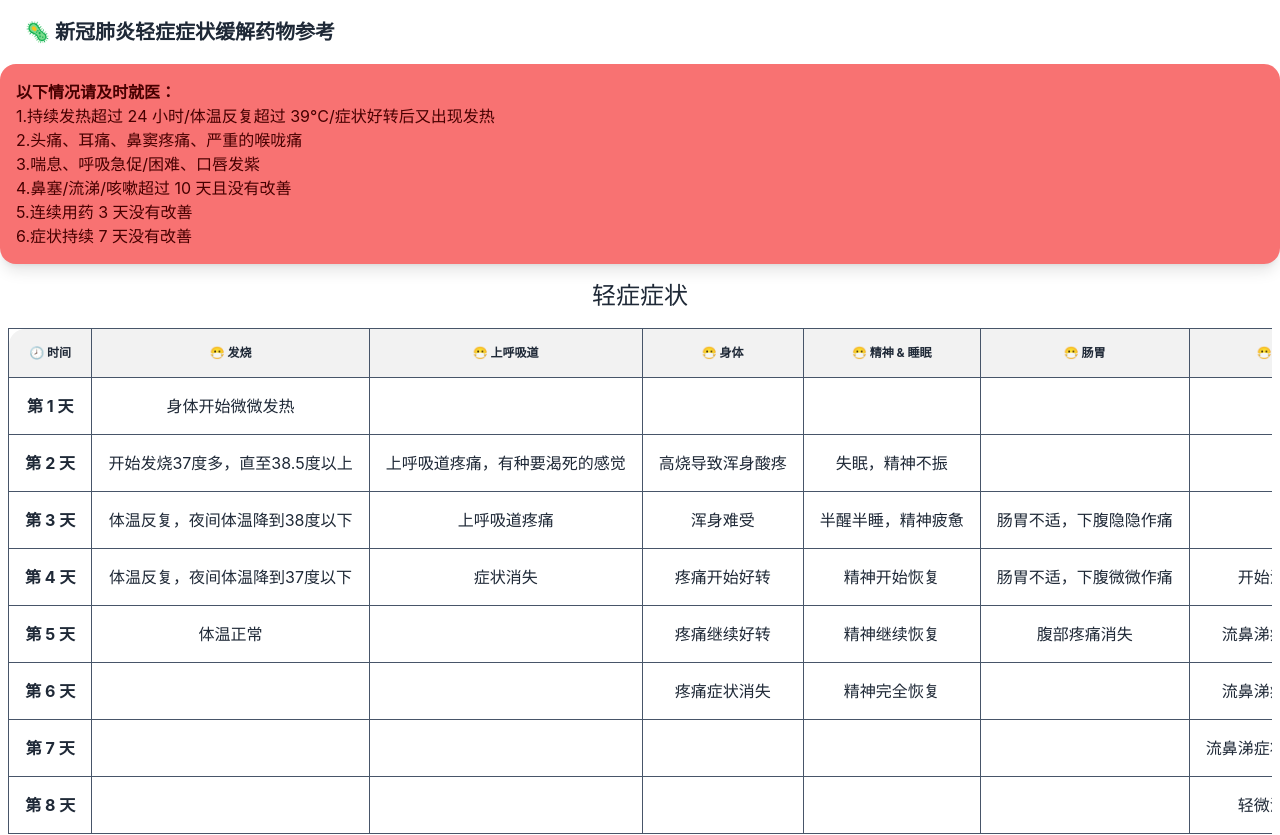
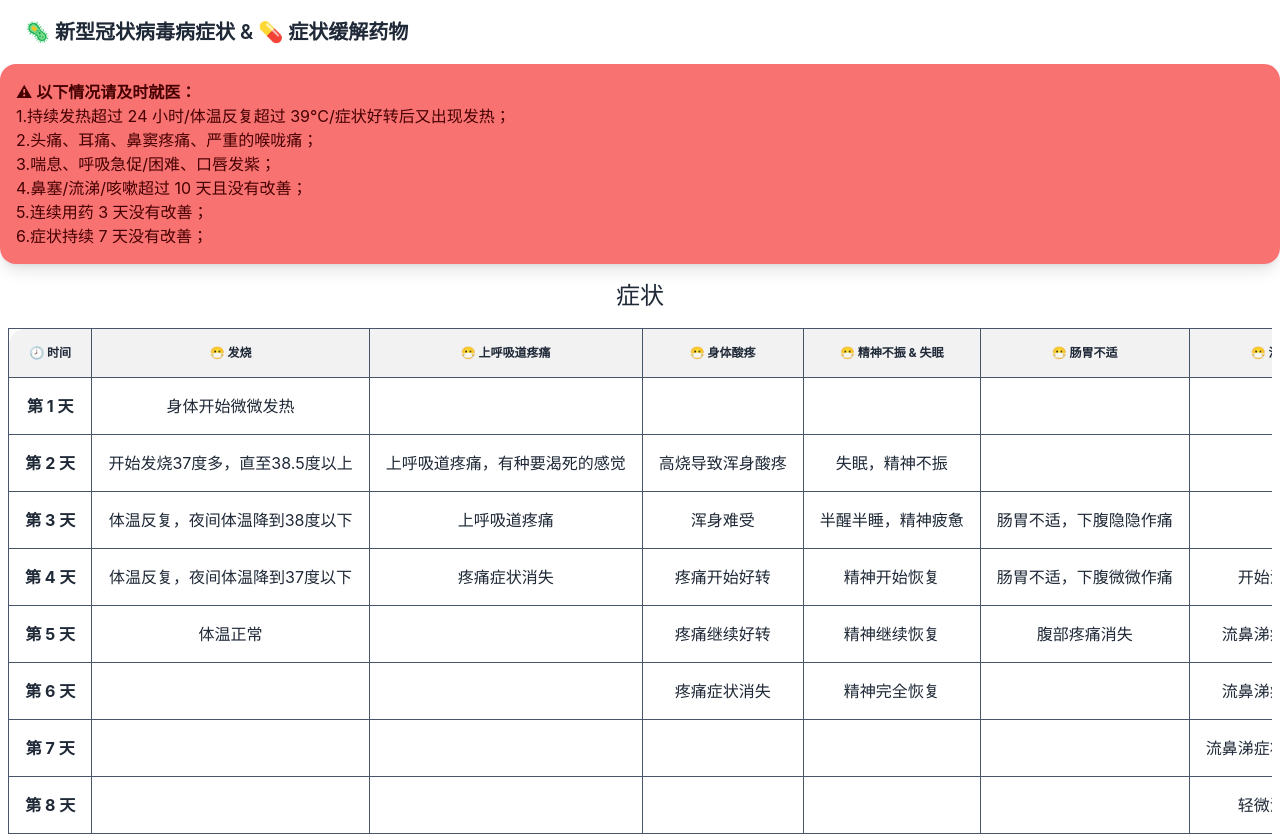
Before and after one commit to zcyc/medication-guide, a React (Vite) app: page / in a window 1280 px wide. Shown: the top 835 px of the page. Built offline with nearby package versions, Linux system fonts and the light colour scheme.

Commit message:
修改 title 和 footer

```diff
--- a/index.html
+++ b/index.html
@@ -11,7 +11,7 @@
     content="width=device-width, initial-scale=1.0"
     name="viewport"
   />
-  <title>Vite App</title>
+  <title>🦠 新型冠状病毒病症状 & 💊 症状缓解药物</title>
 </head>
 <body>
 <div id="root"></div>
--- a/src/App.jsx
+++ b/src/App.jsx
@@ -4,36 +4,36 @@ function App() {
     return (<div className="App">
         <div className="navbar bg-base-100">
             <a className="btn btn-ghost normal-case text-xl">
-                🦠 新冠肺炎轻症症状缓解药物参考
+                🦠 新型冠状病毒病症状 & 💊 症状缓解药物
             </a>
         </div>
         <div className="alert alert-error shadow-lg">
             <div>
                 <span>
-                    <h3 className="font-bold">以下情况请及时就医：</h3>
-                    <div>1.持续发热超过 24 小时/体温反复超过 39°C/症状好转后又出现发热</div>
-                    <div>2.头痛、耳痛、鼻窦疼痛、严重的喉咙痛</div>
-                    <div>3.喘息、呼吸急促/困难、口唇发紫</div>
-                    <div>4.鼻塞/流涕/咳嗽超过 10 天且没有改善</div>
-                    <div>5.连续用药 3 天没有改善</div>
-                    <div>6.症状持续 7 天没有改善</div>
+                    <h3 className="font-bold">⚠ 以下情况请及时就医：</h3>
+                    <div>1.持续发热超过 24 小时/体温反复超过 39°C/症状好转后又出现发热；</div>
+                    <div>2.头痛、耳痛、鼻窦疼痛、严重的喉咙痛；</div>
+                    <div>3.喘息、呼吸急促/困难、口唇发紫；</div>
+                    <div>4.鼻塞/流涕/咳嗽超过 10 天且没有改善；</div>
+                    <div>5.连续用药 3 天没有改善；</div>
+                    <div>6.症状持续 7 天没有改善；</div>
                 </span>
             </div>
         </div>
-        <div className="text-2xl text-center m-4">轻症症状</div>
+        <div className="text-2xl text-center m-4">症状</div>
         <div className="overflow-x-auto m-2">
             <table className="table w-full border-collapse border border-slate-500">
                 <thead>
                 <tr>
                     <th className="border border-slate-600 text-center">🕗 时间</th>
                     <th className="border border-slate-600 text-center">😷 发烧</th>
-                    <th className="border border-slate-600 text-center">😷 上呼吸道</th>
-                    <th className="border border-slate-600 text-center">😷 身体</th>
-                    <th className="border border-slate-600 text-center">😷 精神 & 睡眠</th>
-                    <th className="border border-slate-600 text-center">😷 肠胃</th>
-                    <th className="border border-slate-600 text-center">😷 鼻涕</th>
+                    <th className="border border-slate-600 text-center">😷 上呼吸道疼痛</th>
+                    <th className="border border-slate-600 text-center">😷 身体酸疼</th>
+                    <th className="border border-slate-600 text-center">😷 精神不振 & 失眠</th>
+                    <th className="border border-slate-600 text-center">😷 肠胃不适</th>
+                    <th className="border border-slate-600 text-center">😷 流鼻涕</th>
                     <th className="border border-slate-600 text-center">😷 咳嗽</th>
-                    <th className="border border-slate-600 text-center">😷 嗅觉 & 味觉</th>
+                    <th className="border border-slate-600 text-center">😷 嗅觉丧失 & 味觉丧失</th>
                     <th className="border border-slate-600 text-center">🧪 核酸</th>
                 </tr>
                 </thead>
@@ -77,7 +77,7 @@ function App() {
                 <tr>
                     <th className="border border-slate-600 text-center">第 4 天</th>
                     <td className="border border-slate-600 text-center">体温反复，夜间体温降到37度以下</td>
-                    <td className="border border-slate-600 text-center">症状消失</td>
+                    <td className="border border-slate-600 text-center">疼痛症状消失</td>
                     <td className="border border-slate-600 text-center">疼痛开始好转</td>
                     <td className="border border-slate-600 text-center">精神开始恢复</td>
                     <td className="border border-slate-600 text-center">肠胃不适，下腹微微作痛</td>
@@ -478,12 +478,12 @@ function App() {
             </div>
             <div>
                 <p>
-                    ♥️ 带好口罩，当好个人健康第一责任人
+                    ♥️ 带口罩，勤洗手，常通风，少聚集
                 </p>
             </div>
             <div>
                 <p>
-                    <a href="https://github.com/zcyc">Charles</a> & <a href="https://github.com/jerryshell">Jerry</a>
+                    © <a href="https://github.com/zcyc">Charles</a> & <a href="https://github.com/jerryshell">Jerry</a>
                 </p>
             </div>
         </footer>
```
